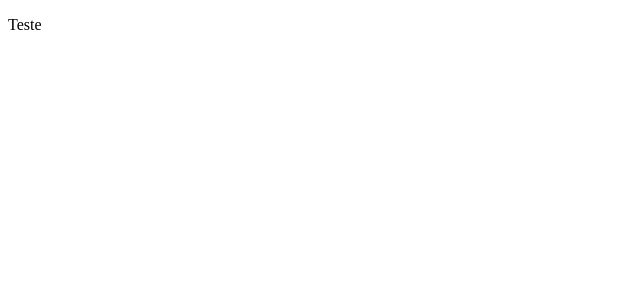
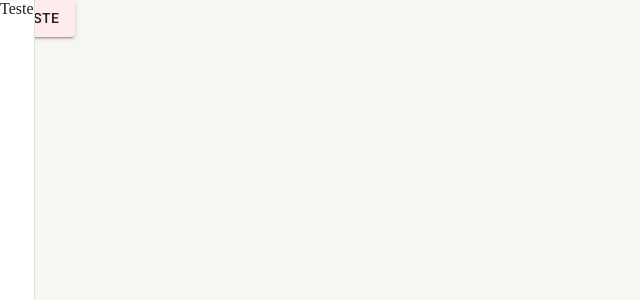
Before and after one commit to Luis-Felipe-Gongora-Garcia/AnchLingerie, a React (Create React App) app: page /pagina-inicial in a window 1280 px wide. Shown: the top 300 px of the page, without its empty margins (0-640 px from the left). Built offline with nearby package versions, Linux system fonts and the light colour scheme.

Commit message:
feat: config routes, light theme and theme context

```diff
--- a/public/index.html
+++ b/public/index.html
@@ -19,7 +19,7 @@
     />
     <title>React App</title>
   </head>
-  <body>
+  <body style="margin: 0; padding: 0">
     <noscript
       >Voce precisa Habilitar o JavaScript para rodar essa aplicação.</noscript
     >
--- a/src/App.tsx
+++ b/src/App.tsx
@@ -1,5 +1,15 @@
-function App() {
-  return <p>Teste</p>;
-}
+import { BrowserRouter } from 'react-router-dom';
+import { AppRoutes } from './routes';
+import { SideMenu } from './shared/components';
+import { AppThemeProvider } from './shared/contexts';
 
-export default App;
+export const App = () => {
+  return (
+    <AppThemeProvider>
+      <BrowserRouter>
+        <SideMenu />
+        <AppRoutes />
+      </BrowserRouter>
+    </AppThemeProvider>
+  );
+};
--- a/src/index.tsx
+++ b/src/index.tsx
@@ -1,6 +1,6 @@
 import React from 'react';
 import ReactDOM from 'react-dom/client';
-import App from './App';
+import { App } from './App';
 
 const root = ReactDOM.createRoot(
   document.getElementById('root') as HTMLElement
--- a/src/routes/index.tsx
+++ b/src/routes/index.tsx
@@ -1 +1,18 @@
-export {} from '';
+import { Button } from '@mui/material';
+import { Navigate, Route, Routes } from 'react-router-dom';
+
+export const AppRoutes = () => {
+  return (
+    <Routes>
+      <Route
+        path='/pagina-inicial'
+        element={
+          <Button variant='contained' color='primary'>
+            Teste
+          </Button>
+        }
+      />
+      <Route path='*' element={<Navigate to='/pagina-inicial' />} />
+    </Routes>
+  );
+};
--- a/src/shared/components/index.ts
+++ b/src/shared/components/index.ts
@@ -1 +1 @@
-export {} from '';
+export * from './side-menu/SideMenu';
--- /dev/null
+++ b/src/shared/components/side-menu/SideMenu.tsx
@@ -0,0 +1,9 @@
+import { Drawer } from '@mui/material';
+
+interface ISideMenuProps {
+  children?: React.ReactNode;
+}
+
+export const SideMenu: React.FC<ISideMenuProps> = ({ children }) => {
+  return <Drawer variant='permanent'>Teste</Drawer>;
+};
--- /dev/null
+++ b/src/shared/contexts/ThemeContext.tsx
@@ -0,0 +1,28 @@
+import { createContext, useContext } from 'react';
+import { LightTheme } from '../themes';
+import { ThemeProvider, Box } from '@mui/system';
+
+interface IThemeProviderProps {
+  children: React.ReactNode;
+}
+
+const ThemeContext = createContext({});
+
+export const AppThemeProvider: React.FC<IThemeProviderProps> = ({
+  children,
+}) => {
+  const theme = LightTheme;
+  return (
+    <ThemeContext.Provider value={{}}>
+      <ThemeProvider theme={LightTheme}>
+        <Box
+          width='100vw'
+          height='100vh'
+          bgcolor={theme.palette.background.default}
+        >
+          {children}
+        </Box>
+      </ThemeProvider>
+    </ThemeContext.Provider>
+  );
+};
--- a/src/shared/contexts/index.ts
+++ b/src/shared/contexts/index.ts
@@ -1 +1 @@
-export {} from '';
+export * from './ThemeContext';
--- /dev/null
+++ b/src/shared/themes/Light.ts
@@ -0,0 +1,22 @@
+import { createTheme } from '@mui/material';
+
+export const LightTheme = createTheme({
+  palette: {
+    primary: {
+      main: '#ffebee',
+      dark: '#ccb9bc',
+      light: '#ffffff',
+      contrastText: '#212121',
+    },
+    secondary: {
+      main: '#f8bbd0',
+      dark: 'c48b9f',
+      light: '#ffeeff',
+      contrastText: '#212121',
+    },
+    background: {
+      paper: '#ffffff',
+      default: '#f7f6f3',
+    },
+  },
+});
--- a/src/shared/themes/index.ts
+++ b/src/shared/themes/index.ts
@@ -1 +1 @@
-export {} from '';
+export * from './Light';
```
Also changed, not shown: package.json (+4 -3 lines), 1 other file (tests, documents, lock files or other folders).
